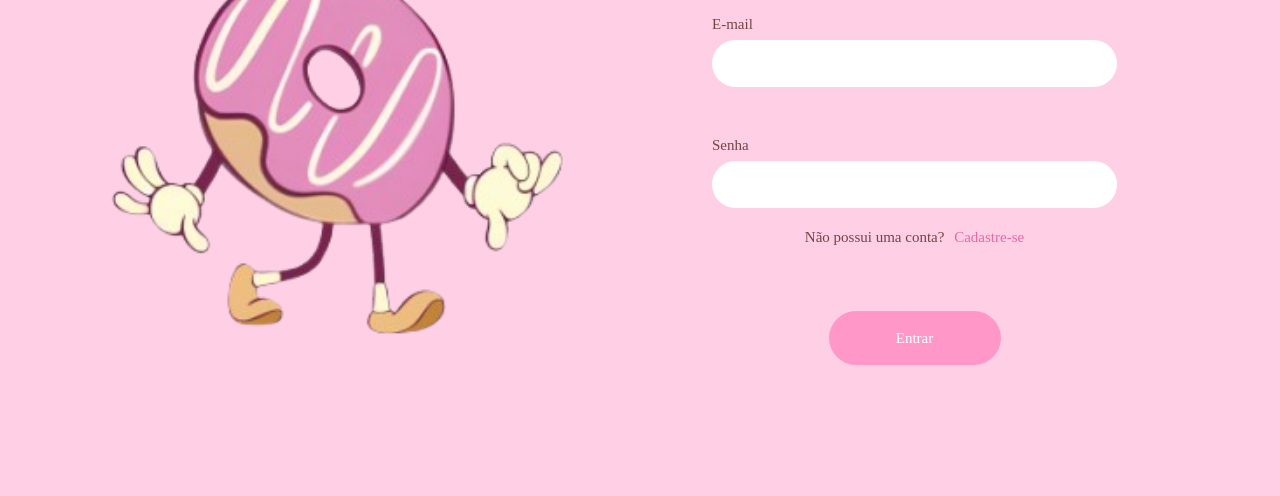
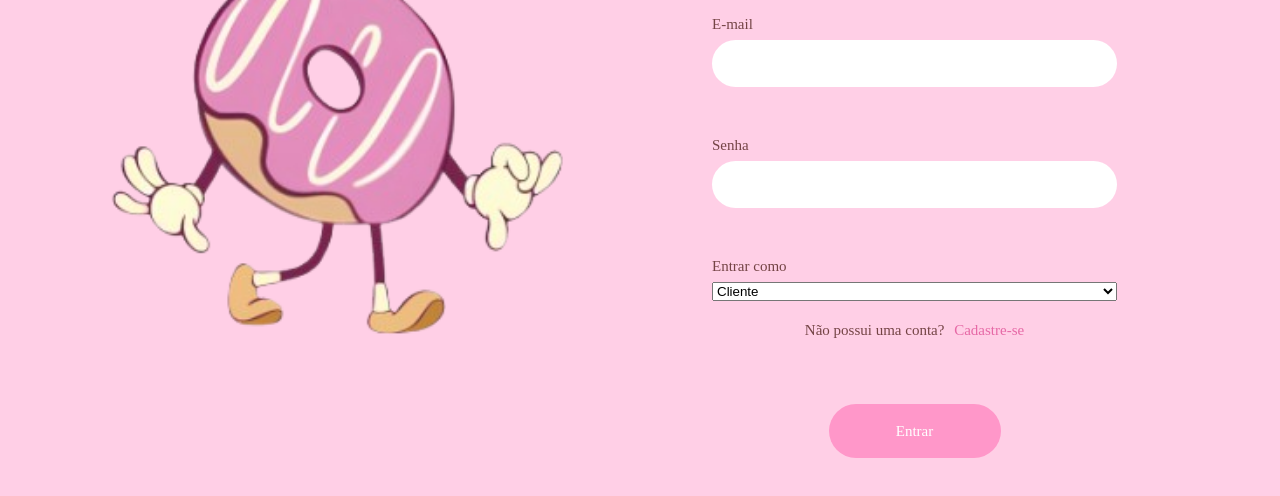
Before and after one commit to Heitor-Souza-Pacheco/ProjetoIntegrador-Front, a plain HTML site: page login.html in a window 1280 px wide. Shown: the part 242-738 px from the top of the page. Drawn offline with Linux system fonts and the light colour scheme; a web font is replaced by a local one.

Commit message:
Integração: ajustar formulário login.html

```diff
--- a/login.html
+++ b/login.html
@@ -36,11 +36,18 @@
                     <label for="senha">Senha</label>
                     <input id="senha" name="senha" type="password" autocomplete="current-password" required>
                 </div>
+                <div class="campo">
+                    <label for="tipoConta">Entrar como</label>
+                    <select id="tipoConta" name="tipoConta" required>
+                        <option value="Cliente">Cliente</option>
+                        <option value="Entregador">Entregador</option>
+                    </select>
+                </div>
                 <p class="cadastre">
                     Não possui uma conta?
                     <a href="cadastro.html">Cadastre-se</a>
                 </p>
-                <button class="botao">Entrar</button>
+                <button class="botao" type="submit">Entrar</button>
                 <p role="status" id="aviso"></p>
             </form>
         </section>
```
